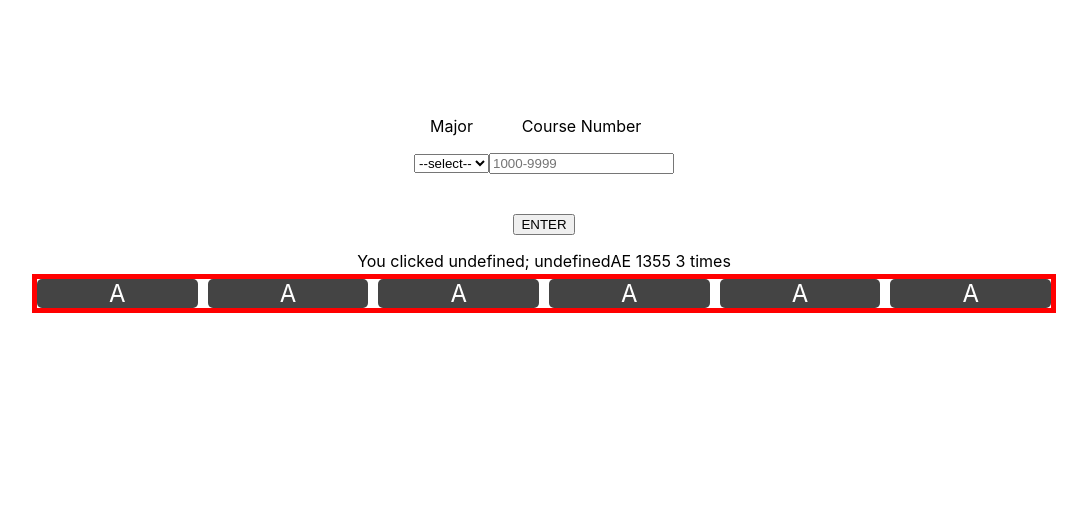
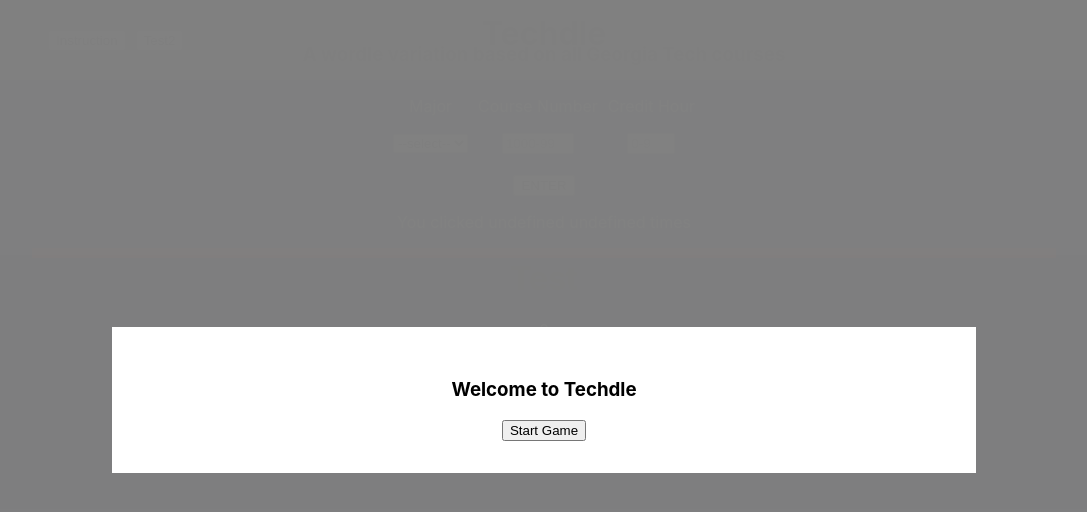
Before and after one commit to haidao0923/techdle, a React (Create React App) app in the folder techdle/: page / in a window 1280 px wide. Shown: the top 512 px of the page, without its empty margins (96-1183 px from the left). Built offline with nearby package versions, Linux system fonts and the light colour scheme.

Commit message:
make UI 100x better and dynamically add input row

```diff
--- a/techdle/src/CSS/Dropdown.css
+++ b/techdle/src/CSS/Dropdown.css
@@ -3,7 +3,7 @@
   justify-content: center;
 }
 
-.dropdown {
-  position: relative;
-  top: 100px;
+.dropdown-component {
+  margin-left: 5px;
+  margin-right: 5px;
 }
--- a/techdle/src/CSS/Grid.css
+++ b/techdle/src/CSS/Grid.css
@@ -1,17 +1,19 @@
 .grid {
   position: relative;
   display: grid;
-  grid-template-columns: 1fr 1fr 1fr 1fr 1fr 1fr;
+  grid-template-columns: repeat(6, 1fr);
+  justify-content: center;
   grid-gap: 10px;
-  top: 200px;
+  top: 20px;
   margin-left: 10%;
   margin-right: 10%;
   border: 5px solid red;
 }
 
 .box {
-  background-color: #444;
+  background-color: black;
   color: #fff;
   border-radius: 5px;
   font-size: 150%;
+  font-weight: bold;
 }
--- a/techdle/src/CSS/Home.css
+++ b/techdle/src/CSS/Home.css
@@ -1,4 +1,13 @@
 .button {
   position: relative;
-  top: 100px;
+  top: 20px;
 }
+
+.background {
+  background-color: #003057;
+  min-height: 100vh;
+}
+
+.text {
+  color: white;
+}
--- /dev/null
+++ b/techdle/src/CSS/NavBar.css
@@ -0,0 +1,32 @@
+.nav-background {
+  background-color: #b3a369;
+  height: 5em;
+  display: flex;
+  align-items: center;
+}
+
+.nav-left, .nav-right {
+  flex: 1;
+}
+
+.nav-center {
+  display: flex;
+  flex-direction: column;
+  justify-content: center;
+}
+
+.nav-left {
+  margin-left: 20px;
+}
+
+.nav-right {
+  margin-right: 20px;
+}
+
+.nav-button {
+  margin: 5px;
+}
+
+.nav-title {
+  margin: -5px;
+}
--- /dev/null
+++ b/techdle/src/CSS/Popup.css
@@ -0,0 +1,19 @@
+.popup {
+  position: fixed;
+  top: 0px;
+  left: 0px;
+  width: 100%;
+  height: 100vh;
+  background-color: rgba(128,128,128,0.9);
+  display: flex;
+  justify-content: center;
+  align-items: center;
+}
+
+.popup-inner {
+  position: relative;
+  padding: 32px;
+  width: 100%;
+  max-width: 800px;
+  background-color: rgba(255,255,255,1);
+}
--- a/techdle/src/Components/Dropdown.js
+++ b/techdle/src/Components/Dropdown.js
@@ -5,18 +5,22 @@ function Dropdown(props) {
   return (
     <div>
       <div className="dropdowns">
-        <div className="dropdown">
-          <p>Major</p>
-          <select onChange={e => props.setMajor(e.target.value)}>
+        <div className="dropdown-component major">
+          <p className="text">Major</p>
+          <select onChange={e => props.setMajor(e.target.value.replace("\r",""))}>
             <option disabled selected value> --select-- </option>
-            {props.majors.map(function(i) {
+            {props.majors.map(i => {
               return (<option value={i}>{i}</option>);
             })}
           </select>
         </div>
-        <div className="dropdown">
-          <p>Course Number</p>
-          <input placeholder="1000-9999" type='number' onChange={e => props.setCourseNumber(e.target.value)} />
+        <div className="dropdown-component course-number">
+          <p className="text">Course Number</p>
+          <input placeholder="1000-9999" min={1000} max={9999} type='number' onChange={e => props.setCourseNumber(e.target.value)} />
+        </div>
+        <div className="dropdown-component credit-hour">
+          <p className="text">Credit Hour</p>
+          <input min={0} max={9} placeholder="0-9" type='number' onChange={e => props.setCreditHour(e.target.value)} />
         </div>
       </div>
     </div>
--- a/techdle/src/Components/Grid.js
+++ b/techdle/src/Components/Grid.js
@@ -2,16 +2,27 @@ import React from "react";
 import "../CSS/Grid.css";
 
 function Grid(props) {
+
   return (
     <div className="grid">
-      <div className="box major">A</div>
-      <div className="box course-number-1">A</div>
-      <div className="box course-number-2">A</div>
-      <div className="box course-number-3">A</div>
-      <div className="box course-number-4">A</div>
-      <div className="box credit-hour">A</div>
+      {props.boxArray.map((element, index) => {
+        return(<div
+          className="box"
+          style={{backgroundColor: ConvertColor(props.boxColor[index])}}>{element}
+        </div>)
+      })}
     </div>
   )
+
+  function ConvertColor(color) {
+    if (color == "gold") {
+      return "#A28D5B";
+    } else {
+      return color;
+    }
+  }
 }
 
+
+
 export default Grid;
--- /dev/null
+++ b/techdle/src/Components/NavBar.js
@@ -0,0 +1,23 @@
+import React from "react";
+import "../CSS/NavBar.css";
+
+function NavBar(props) {
+  return (
+    <div className="nav-background">
+      <div className="nav-left">
+        <button
+          className="nav-button"
+          onClick={() => props.setInstructionPopup(true)}>Instruction
+        </button>
+        <button className="nav-button">Test2</button>
+      </div>
+      <div className="nav-center">
+        <h1 className="nav-title">Techdle</h1>
+        <h3 className="nav-title">A wordle variation based on all Georgia Tech courses</h3>
+      </div>
+      <div className="nav-right" />
+    </div>
+  )
+}
+
+export default NavBar;
--- /dev/null
+++ b/techdle/src/Components/Popup.js
@@ -0,0 +1,14 @@
+import React from "react";
+import "../CSS/Popup.css";
+
+function Popup(props) {
+  return (props.isActive) ? (
+    <div className="popup">
+      <div className="popup-inner">
+        {props.children}
+      </div>
+    </div>
+  ) : "";
+}
+
+export default Popup;
--- /dev/null
+++ b/techdle/src/Components/Test.js
@@ -0,0 +1,24 @@
+import React, {useEffect, useState} from "react";
+
+function Test(props) {
+    const [count, setCount] = useState(0);
+    useEffect(() => {
+        LogValue();
+    }, [count])
+    return (
+        <div>
+            <h1>Test</h1>
+            <p style={{color: "white"}}>{count}</p>
+            <button onClick={() => {
+                setCount(count => count + 1);
+
+            }}>Test Button</button>
+        </div>
+    )
+
+    function LogValue() {
+        console.log(count);
+    }
+}
+
+export default Test;
--- a/techdle/src/Data/major_list.js
+++ /dev/null
@@ -1,3 +0,0 @@
-const major_list = ['ACCT', 'AE', 'AS', 'APPH', 'ASE', 'ARBC', 'ARCH', 'BIOS', 'BIOL', 'BMEJ', 'BMED', 'BMEM', 'BC', 'BCP', 'CETL', 'CHBE', 'CHEM', 'CHIN', 'CP', 'CEE', 'COA', 'COE', 'COS', 'CX', 'CSE', 'CS', 'COOP', 'UCGA', 'EAS', 'ECON', 'ECEP', 'ECE', 'ENGL', 'FS', 'FREE', 'FREN', 'GT', 'GTL', 'GRMN', 'HP', 'HS', 'HEBW', 'HIN', 'HIST', 'HTS', 'HUM', 'ID', 'ISYE', 'INTA', 'IL', 'INTN', 'IMBA', 'IPIN', 'IPSA', 'IAC', 'JAPN', 'KOR', 'LATN', 'LS', 'LING', 'LMC', 'MGT', 'MOT', 'MLDR', 'MSE', 'MATH', 'ME', 'MP', 'MSL', 'ML', 'MUSI', 'NS', 'NEUR', 'NRE', 'PERS', 'PHIL', 'PHYS', 'POL', 'PTFE', 'DOPP', 'PSYC', 'PUBJ', 'PUBP', 'RUSS', 'SCI', 'SLS', 'SS', 'SOC', 'SPAN', 'SWAH'];
-
-export default major_list;
--- a/techdle/src/Views/Home.js
+++ b/techdle/src/Views/Home.js
@@ -1,28 +1,81 @@
 import React, {useState, useEffect} from "react";
+import NavBar from "../Components/NavBar";
 import Dropdown from "../Components/Dropdown";
 import Grid from "../Components/Grid";
+import Popup from "../Components/Popup";
 import "../CSS/Home.css";
 import course_list from "../Data/course_list.txt";
 import major_list from "../Data/major_list.txt";
+
+import Test from "../Components/Test";
+
 function Home(props) {
   const [courses, setCourses] = useState([]);
   const [majors, setMajors] = useState([]);
-  const [major, setMajor] = useState();
   LoadCourses();
   LoadMajors();
+  const [welcomePopup, setWelcomePopup] = useState(true);
+  const [instructionPopup, setInstructionPopup] = useState(true);
+  const [major, setMajor] = useState();
   const [courseNumber, setCourseNumber] = useState(0);
-  const [selected, setSelected] = useState([]);
+  const [creditHour, setCreditHour] = useState();
+  const [selectedMajor, setSelectedMajor] = useState();
+  const [selectedNumberString, setSelectedNumberString] = useState();
+  const [correctMajor, setCorrectMajor] = useState();
+  const [correctCourseNumber, setCorrectCourseNumber] = useState();
+  const [correctCreditHour, setCorrectCreditHour] = useState();
+  const [correctNumberString, setCorrectNumberString] = useState();
+
+  const [boxArray, setBoxArray] = useState([]);
+  const [boxColor, setBoxColor] = useState([]);
+
+  useEffect(() => {
+    if (correctNumberString == undefined) {
+      return;
+    }
+    UpdateGrid();
+    console.log("test");
+    console.log(boxArray);
+    console.log(boxColor);
+    console.log(correctNumberString);
+  }, [selectedMajor, selectedNumberString])
 
   return (
-    <div>
-      <Dropdown className='dropdown' majors={majors} setMajor={setMajor} setCourseNumber={setCourseNumber}/>
-      <Grid />
+    <div className="background">
+      <NavBar setInstructionPopup={setInstructionPopup}/>
+      <Dropdown
+        className='dropdown'
+        majors={majors}
+        setMajor={setMajor}
+        setCourseNumber={setCourseNumber}
+        setCreditHour={setCreditHour}/>
       <div className="button">
-        <button onClick={() => {
-          CheckInput();
-        }}>ENTER</button>
-        <p>You clicked {selected[0] + "; " + selected[1] + courses[2]} times</p>
+        <button onClick={() => CheckInput()}>ENTER</button>
+        <p className="text">You clicked {correctMajor + " " + correctNumberString} times</p>
       </div>
+      <Grid boxArray={boxArray} boxColor={boxColor}/>
+      <Popup
+        className="instruction"
+        isActive={instructionPopup}>
+          <h3>Instruction</h3>
+          <button
+            className="close-btn"
+            onClick={() => setInstructionPopup(false)}>Close
+          </button>
+      </Popup>
+      <Popup
+        className="welcome"
+        isActive={welcomePopup}>
+          <h3>Welcome to Techdle</h3>
+          <button
+            className="start-btn"
+            onClick={() => {
+              setWelcomePopup(false);
+              GetCorrectValue();
+            }}>Start Game
+          </button>
+      </Popup>
+      <Test></Test>
     </div>
   );
 
@@ -31,26 +84,72 @@ function Home(props) {
       alert("Please select a major.");
     } else if (courseNumber < 1000 || courseNumber > 9999) {
 			alert("Please input a valid course number between 1000 and 9999.");
-		} else {
-			setSelected([major, courseNumber]);
-			UpdateGrid();
-      CheckVictory();
+		} else if (creditHour == undefined || creditHour < 0 || creditHour > 9) {
+      alert("please input a valid credit hour between 0 and 9.")
+    } else {
+			setSelectedMajor(major);
+      setSelectedNumberString(courseNumber.toString() + creditHour.toString());
 		}
 	}
 
 	function UpdateGrid() {
 
+    var tempBoxArray = Array.from({length: 6}).fill("");
+    var tempBoxColorArray = Array.from({length: 6}).fill("black");
+    tempBoxArray[0] = selectedMajor;
+    console.log(tempBoxArray[0] == correctMajor);
+    if (tempBoxArray[0] == correctMajor) {
+      tempBoxColorArray[0] = "green";
+    } else {
+      for (var i = 0; i < correctMajor.length; i++) {
+        for (var j = 0; j < tempBoxArray[0].length; j++) {
+          if (correctMajor.charAt(i) == tempBoxArray[0].charAt(j)) {
+            tempBoxColorArray[0] = "gold";
+            break;
+          }
+        }
+      }
+    }
+    for (var i = 0; i < correctNumberString.length; i++) {
+      tempBoxArray[i + 1] = selectedNumberString.charAt(i);
+      if (correctNumberString.charAt(i) == selectedNumberString.charAt(i)) {
+        tempBoxColorArray[i + 1] = "green";
+      } else {
+        for (var j = 0; j < selectedNumberString.length; j++) {
+          if (selectedNumberString.charAt(j) == correctNumberString.charAt(i)) {
+            if (tempBoxColorArray[j + 1] == "black") {
+              tempBoxColorArray[j + 1] = "gold";
+              break;
+            }
+          }
+        }
+      }
+    }
+    setBoxArray([...boxArray, ...tempBoxArray]);
+    setBoxColor([...boxColor, ...tempBoxColorArray]);
 	}
 
   function CheckVictory() {
 
   }
 
+  function GetCorrectValue() {
+    var random = courses[parseInt(Math.random() * courses.length)];
+    setCorrectMajor(random.split(" ")[0]);
+    const correctCourseNumber = random.split(" ")[1];
+    setCorrectCourseNumber(correctCourseNumber);
+    const correctCreditHour = random.charAt(random.length - 2);
+    setCorrectCreditHour(correctCreditHour);
+    setCorrectNumberString(correctCourseNumber.toString() + correctCreditHour);
+  }
+
   function LoadCourses() {
     useEffect(() => {
       fetch(course_list)
       .then((response) => response.text())
-      .then((textContent) => {setCourses(textContent.split('\n'))})
+      .then((textContent) => {
+        setCourses(textContent.split('\n'));
+      })
     }, [])
   }
 
```
